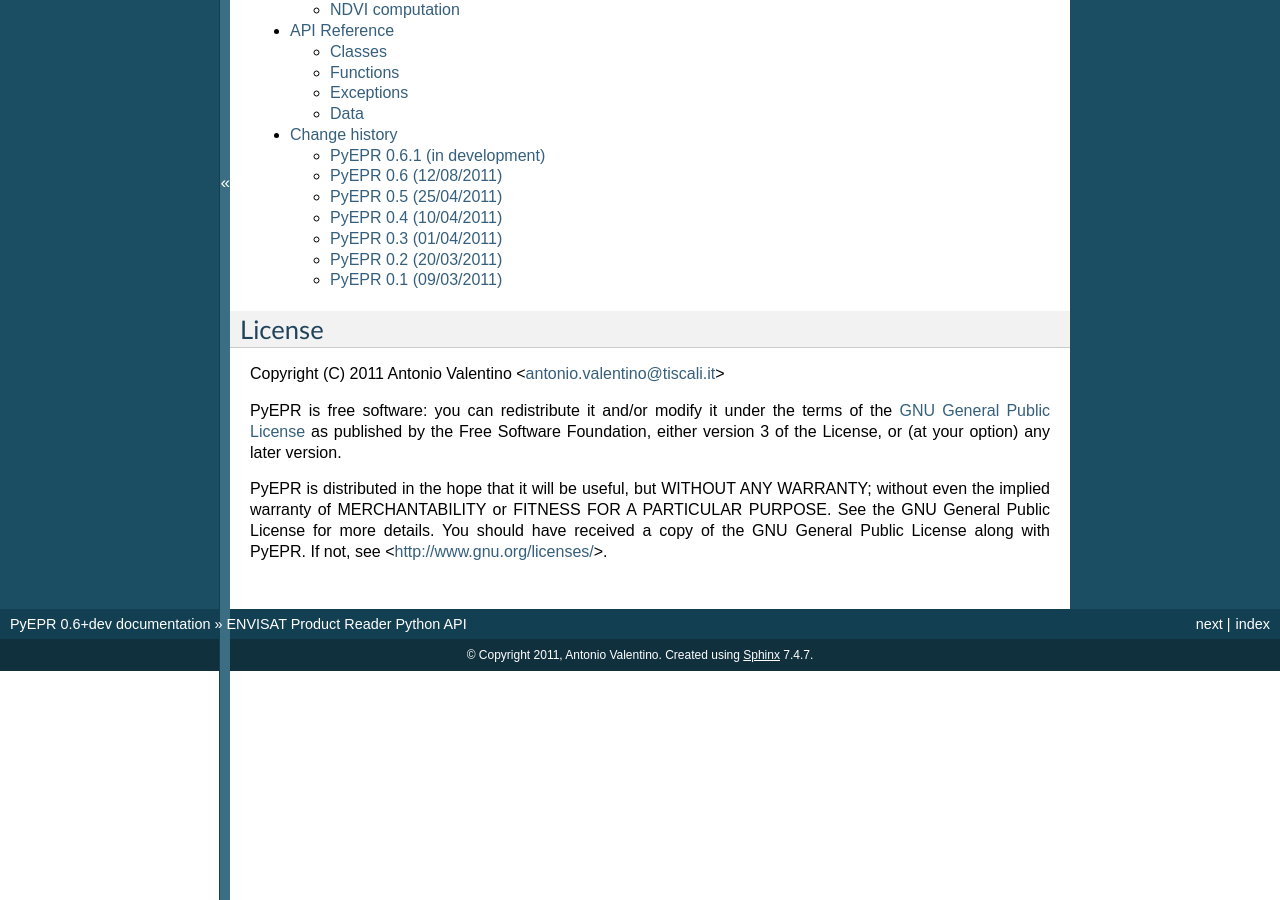
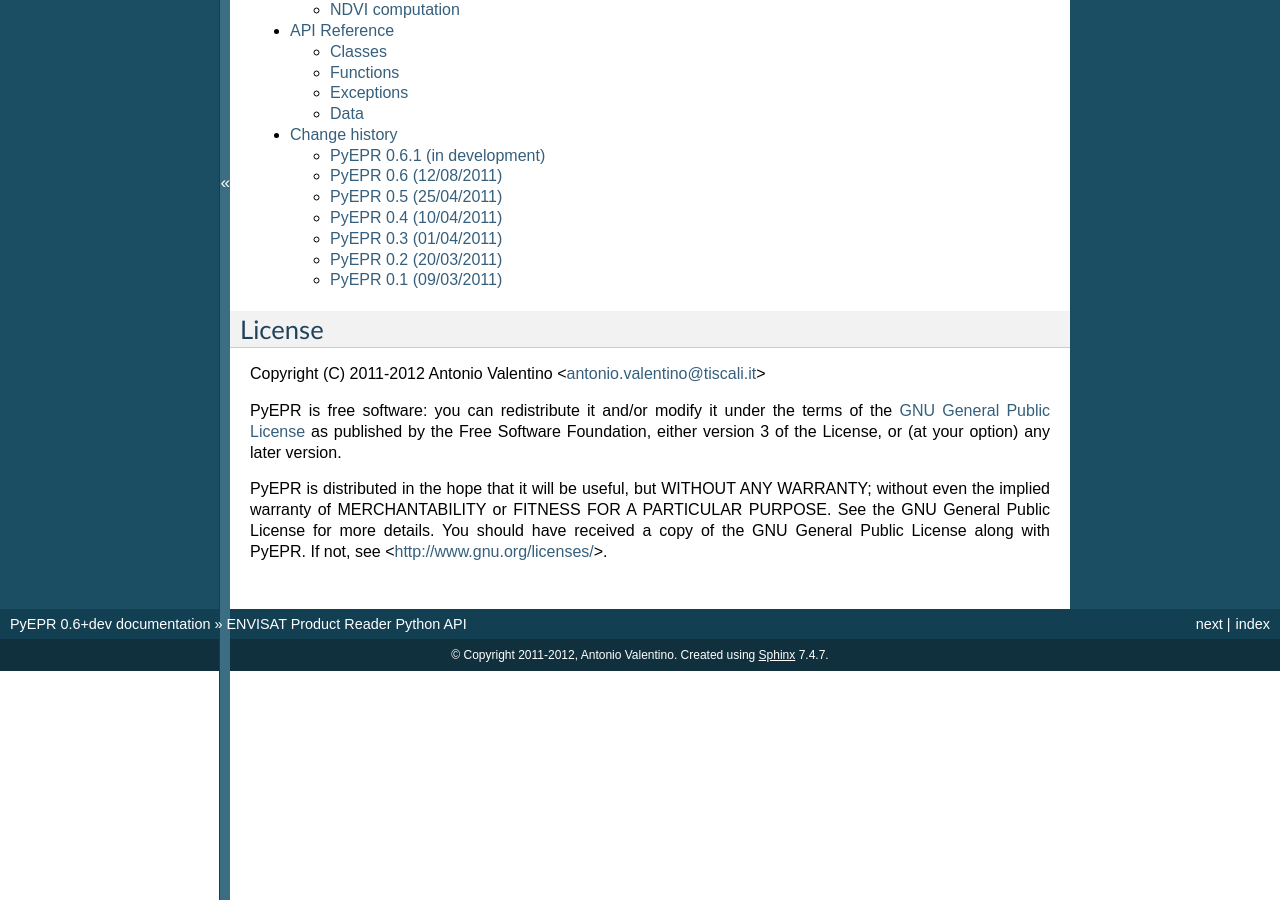
Before and after one commit to avalentino/pyepr, a Sphinx documentation site: the page built from doc/index.txt, in a window 1280 px wide and 900 px high, scrolled down 857 px. Built offline with Sphinx 7.4.7, drawn with Linux system fonts in a browser that asks for light colours; formulas are drawn with MathJax 3; some of the changed text lies outside the part shown.

Commit message:
Updated copyright statement

```diff
--- a/README.txt
+++ b/README.txt
@@ -6,7 +6,7 @@ ENVISAT Product Reader Python API
 :Author:    Antonio Valentino
 :Contact:   antonio.valentino@tiscali.it
 :Date:      12/08/2011
-:Copyright: 2011, Antonio Valentino <antonio.valentino@tiscali.it>
+:Copyright: 2011-2012, Antonio Valentino <antonio.valentino@tiscali.it>
 :Version:   0.6+
 
 
@@ -93,7 +93,7 @@ To install PyEPR_ in a non-standard path::
 License
 =======
 
-Copyright (C) 2011 Antonio Valentino <antonio.valentino@tiscali.it>
+Copyright (C) 2011-2012 Antonio Valentino <antonio.valentino@tiscali.it>
 
 PyEPR is free software: you can redistribute it and/or modify
 it under the terms of the `GNU General Public License`_ as published by
--- a/doc/conf.py
+++ b/doc/conf.py
@@ -57,7 +57,7 @@ master_doc = 'index'
 
 # General information about the project.
 project = u'PyEPR'
-copyright = u'2011, Antonio Valentino'
+copyright = u'2011-2012, Antonio Valentino'
 
 # The version info for the project you're documenting, acts as replacement for
 # |version| and |release|, also used in various other places throughout the
@@ -268,7 +268,7 @@ latex_domain_indices = False
 epub_title = u'PyEPR'
 epub_author = u'Antonio Valentino'
 epub_publisher = u'Antonio Valentino'
-epub_copyright = u'2011, Antonio Valentino'
+epub_copyright = u'2011-2012, Antonio Valentino'
 
 # The language of the text. It defaults to the language option
 # or en if the language is not set.
--- a/doc/index.txt
+++ b/doc/index.txt
@@ -13,7 +13,7 @@ ENVISAT Product Reader Python API
 :Author:    Antonio Valentino
 :Contact:   antonio.valentino@tiscali.it
 :Date:      03/09/2011
-:Copyright: 2011, Antonio Valentino
+:Copyright: 2011-2012, Antonio Valentino
 :Version:   |release|
 
 
@@ -54,7 +54,7 @@ ENVISAT Product Reader Python API
 License
 =======
 
-Copyright (C) 2011 Antonio Valentino <antonio.valentino@tiscali.it>
+Copyright (C) 2011-2012 Antonio Valentino <antonio.valentino@tiscali.it>
 
 PyEPR is free software: you can redistribute it and/or modify
 it under the terms of the `GNU General Public License`_ as published by
--- a/setup.py
+++ b/setup.py
@@ -1,7 +1,7 @@
 #!/usr/bin/env python
 # -*- coding: utf-8 -*-
 
-# Copyright (C) 2011, Antonio Valentino <antonio.valentino@tiscali.it>
+# Copyright (C) 2011-2012, Antonio Valentino <antonio.valentino@tiscali.it>
 #
 # This file is part of PyEPR.
 #
```
Also changed, not shown: 3 other files.
